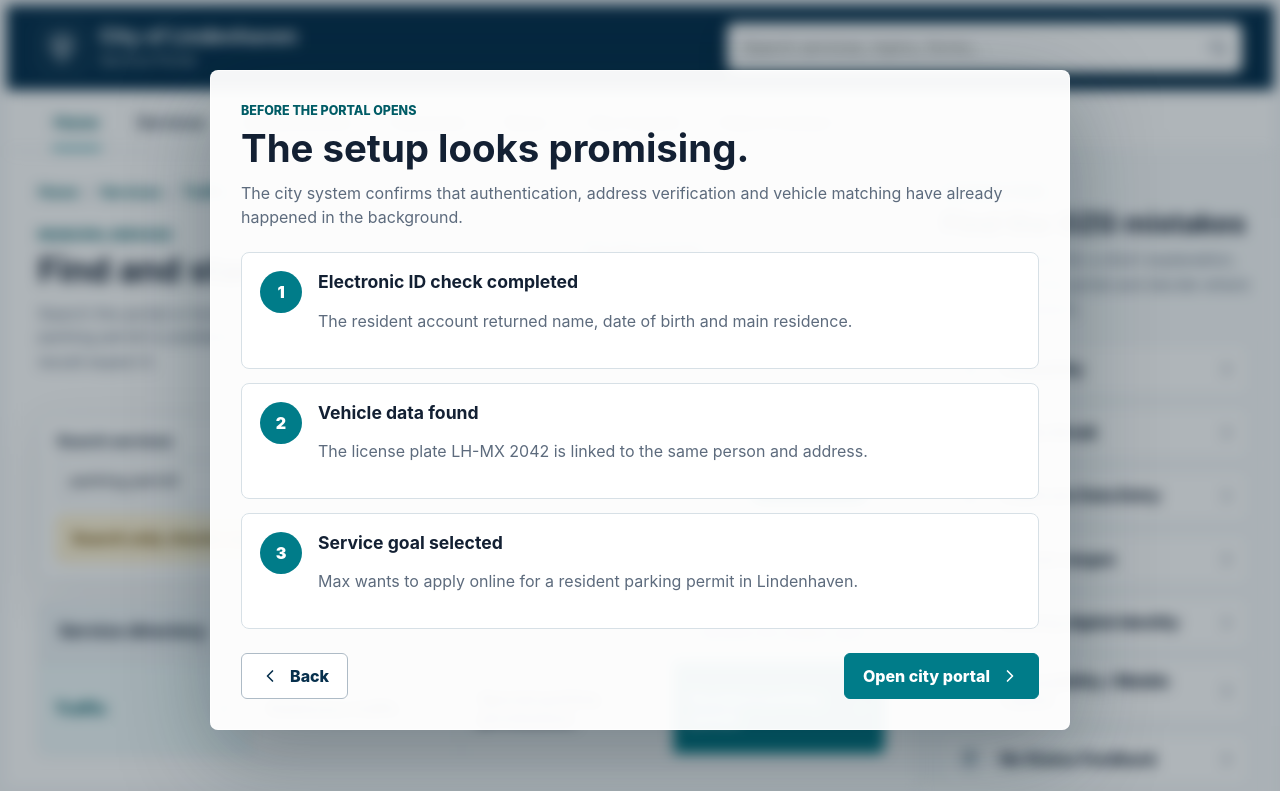
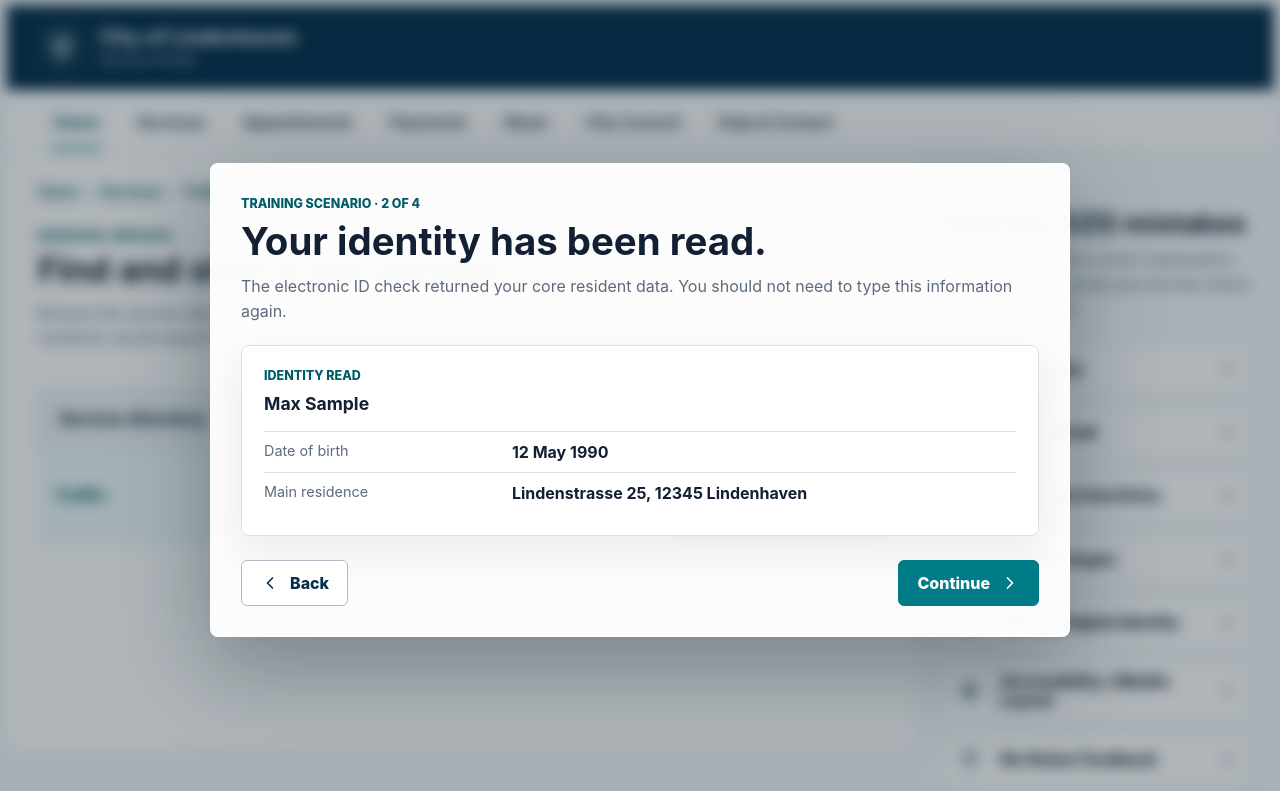
Before and after one commit to Murmeltier03/OZG-Website-, a plain HTML site: page index.html in a window 1280 px wide. Both pictures are taken after a click on the button "Continue". Shown: the top 791 px of the page. Drawn offline with Linux system fonts and the light colour scheme.

Commit message:
Simplify intro flow and remove service search

```diff
--- a/index.html
+++ b/index.html
@@ -9,7 +9,7 @@
   </head>
   <body class="scenario-modal-open">
     <div class="app-shell">
-      <header class="site-header">
+      <header class="site-header compact-header">
         <div class="brand">
           <div class="brand-mark" aria-hidden="true">
             <svg viewBox="0 0 48 48" role="img">
@@ -22,16 +22,6 @@
             <span>Service Portal</span>
           </div>
         </div>
-
-        <form class="top-search" id="topSearch" role="search">
-          <label class="sr-only" for="searchInput">Search services, topics, forms</label>
-          <input id="searchInput" name="query" type="search" placeholder="Search services, topics, forms...">
-          <button class="icon-button" type="submit" aria-label="Search">
-            <svg viewBox="0 0 24 24" aria-hidden="true">
-              <path d="m21 21-4.7-4.7M10.8 18a7.2 7.2 0 1 1 0-14.4 7.2 7.2 0 0 1 0 14.4Z"></path>
-            </svg>
-          </button>
-        </form>
       </header>
 
       <nav class="main-nav" aria-label="Primary navigation">
@@ -58,31 +48,9 @@
                 <p class="section-label">Municipal services</p>
                 <h1 id="portalTitle">Find and start a city service</h1>
                 <p>
-                  Search the portal or browse the service directory. The resident parking permit is
-                  available online, but it is not where most residents would expect it.
+                  Browse the service directory. The resident parking permit is available online,
+                  but it is not where most residents would expect it.
                 </p>
-              </div>
-              <div class="callout" data-linked-error="1">
-                <strong>Try the search</strong>
-                <span>Search for "parking permit" and see what the portal returns.</span>
-              </div>
-            </div>
-
-            <div class="search-card" data-linked-error="1">
-              <form id="serviceSearch" role="search">
-                <label for="serviceSearchInput">Search services</label>
-                <div class="field-with-button">
-                  <input id="serviceSearchInput" type="search" value="parking permit">
-                  <button class="primary-button small" type="submit">
-                    Search
-                    <svg viewBox="0 0 24 24" aria-hidden="true">
-                      <path d="m21 21-4.7-4.7M10.8 18a7.2 7.2 0 1 1 0-14.4 7.2 7.2 0 0 1 0 14.4Z"></path>
-                    </svg>
-                  </button>
-                </div>
-              </form>
-              <div class="search-result" id="searchResult" aria-live="polite">
-                Search only checks exact category names. "parking permit" returns no service result.
               </div>
             </div>
 
@@ -391,16 +359,39 @@
 
     <div class="scenario-overlay" id="scenarioOverlay" role="dialog" aria-modal="true" aria-labelledby="scenarioTitle">
       <div class="scenario-modal">
-        <section class="modal-step is-active" data-modal-step="identity">
-          <p class="section-label">Training scenario</p>
-          <h1 id="scenarioTitle">You are applying for a resident parking permit as Max Sample.</h1>
+        <section class="modal-step is-active" data-modal-step="role">
+          <p class="section-label">Training scenario · 1 of 4</p>
+          <h1 id="scenarioTitle">You are Max Sample.</h1>
           <p>
-            Your electronic ID has just been read. The portal already received your core resident data
-            and your registered vehicle details.
+            In this click dummy, you are a resident of Lindenhaven. You want to apply
+            for a resident parking permit online.
           </p>
 
-          <div class="profile-grid modal-profile-grid">
-            <article class="info-card">
+          <article class="scenario-info-card">
+            <span class="card-kicker">Your role</span>
+            <h2>Resident applicant</h2>
+            <p>Move through the portal as Max and look for service design issues along the way.</p>
+          </article>
+
+          <div class="action-row">
+            <button class="primary-button" type="button" data-modal-next>
+              Continue
+              <svg viewBox="0 0 24 24" aria-hidden="true">
+                <path d="m9 18 6-6-6-6"></path>
+              </svg>
+            </button>
+          </div>
+        </section>
+
+        <section class="modal-step" data-modal-step="identity">
+          <p class="section-label">Training scenario · 2 of 4</p>
+          <h1>Your identity has been read.</h1>
+          <p>
+            The electronic ID check returned your core resident data. You should not need to type
+            this information again.
+          </p>
+
+          <article class="scenario-info-card">
             <span class="card-kicker">Identity read</span>
             <h2>Max Sample</h2>
             <dl>
@@ -415,7 +406,30 @@
             </dl>
           </article>
 
-            <article class="info-card">
+          <div class="action-row split">
+            <button class="secondary-button" type="button" data-modal-prev>
+              <svg viewBox="0 0 24 24" aria-hidden="true">
+                <path d="m15 18-6-6 6-6"></path>
+              </svg>
+              Back
+            </button>
+            <button class="primary-button" type="button" data-modal-next>
+              Continue
+              <svg viewBox="0 0 24 24" aria-hidden="true">
+                <path d="m9 18 6-6-6-6"></path>
+              </svg>
+            </button>
+          </div>
+        </section>
+
+        <section class="modal-step" data-modal-step="vehicle">
+          <p class="section-label">Training scenario · 3 of 4</p>
+          <h1>Your vehicle has been registered.</h1>
+          <p>
+            The city system also found a vehicle record linked to the same person and address.
+          </p>
+
+          <article class="scenario-info-card">
             <span class="card-kicker">Vehicle register</span>
             <h2>LH-MX 2042</h2>
             <dl>
@@ -429,9 +443,14 @@
               </div>
             </dl>
           </article>
-          </div>
 
-          <div class="action-row">
+          <div class="action-row split">
+            <button class="secondary-button" type="button" data-modal-prev>
+              <svg viewBox="0 0 24 24" aria-hidden="true">
+                <path d="m15 18-6-6 6-6"></path>
+              </svg>
+              Back
+            </button>
             <button class="primary-button" type="button" data-modal-next>
               Continue
               <svg viewBox="0 0 24 24" aria-hidden="true">
@@ -441,37 +460,19 @@
           </div>
         </section>
 
-        <section class="modal-step" data-modal-step="briefing">
-          <p class="section-label">Before the portal opens</p>
-          <h1>The setup looks promising.</h1>
+        <section class="modal-step" data-modal-step="ready">
+          <p class="section-label">Training scenario · 4 of 4</p>
+          <h1>Now open the city portal.</h1>
           <p>
-            The city system confirms that authentication, address verification and vehicle matching
-            have already happened in the background.
+            Your task is to apply for the permit and notice where the digital service breaks down.
+            Use the right panel only as a reference for possible OZG mistakes.
           </p>
 
-          <ol class="event-list modal-event-list">
-            <li>
-              <span class="event-icon" aria-hidden="true">1</span>
-              <div>
-                <h2>Electronic ID check completed</h2>
-                <p>The resident account returned name, date of birth and main residence.</p>
-              </div>
-            </li>
-            <li>
-              <span class="event-icon" aria-hidden="true">2</span>
-              <div>
-                <h2>Vehicle data found</h2>
-                <p>The license plate LH-MX 2042 is linked to the same person and address.</p>
-              </div>
-            </li>
-            <li>
-              <span class="event-icon" aria-hidden="true">3</span>
-              <div>
-                <h2>Service goal selected</h2>
-                <p>Max wants to apply online for a resident parking permit in Lindenhaven.</p>
-              </div>
-            </li>
-          </ol>
+          <article class="scenario-info-card">
+            <span class="card-kicker">Service goal</span>
+            <h2>Resident parking permit</h2>
+            <p>Start in the municipal service directory and continue through the application flow.</p>
+          </article>
 
           <div class="action-row split">
             <button class="secondary-button" type="button" data-modal-prev>
--- a/script.js
+++ b/script.js
@@ -53,11 +53,13 @@ const mistakes = [
 
 const screens = Array.from(document.querySelectorAll(".screen"));
 const modalSteps = Array.from(document.querySelectorAll(".modal-step"));
+const modalStepNames = modalSteps.map((step) => step.dataset.modalStep);
 const mistakeList = document.querySelector("#mistakeList");
 const portalPanel = document.querySelector("#portalPanel");
 const scenarioOverlay = document.querySelector("#scenarioOverlay");
 const toast = document.querySelector("#toast");
 let toastTimer;
+let currentModalStep = 0;
 
 function goTo(screenName) {
   screens.forEach((screen) => {
@@ -80,6 +82,15 @@ function showModalStep(stepName) {
   modalSteps.forEach((step) => {
     step.classList.toggle("is-active", step.dataset.modalStep === stepName);
   });
+  currentModalStep = Math.max(0, modalStepNames.indexOf(stepName));
+}
+
+function moveModalStep(direction) {
+  const nextStep = currentModalStep + direction;
+  if (nextStep < 0 || nextStep >= modalStepNames.length) {
+    return;
+  }
+  showModalStep(modalStepNames[nextStep]);
 }
 
 function closeScenarioModal() {
@@ -131,13 +142,13 @@ document.addEventListener("click", (event) => {
 
   const nextModalButton = event.target.closest("[data-modal-next]");
   if (nextModalButton) {
-    showModalStep("briefing");
+    moveModalStep(1);
     return;
   }
 
   const prevModalButton = event.target.closest("[data-modal-prev]");
   if (prevModalButton) {
-    showModalStep("identity");
+    moveModalStep(-1);
     return;
   }
 
@@ -155,23 +166,4 @@ document.addEventListener("click", (event) => {
   }
 });
 
-document.querySelector("#serviceSearch").addEventListener("submit", (event) => {
-  event.preventDefault();
-  const query = document.querySelector("#serviceSearchInput").value.trim();
-  const result = document.querySelector("#searchResult");
-
-  if (query.toLowerCase() === "traffic") {
-    result.textContent = "1 category found: Traffic. The actual parking permit service is still hidden several levels deeper.";
-  } else {
-    result.textContent = `No service result for "${query}". Search only checks exact category names, not service titles.`;
-  }
-});
-
-document.querySelector("#topSearch").addEventListener("submit", (event) => {
-  event.preventDefault();
-  const query = document.querySelector("#searchInput").value.trim() || "your search";
-  showToast(`No direct service result for "${query}". Try the service directory.`);
-  goTo("portal");
-});
-
 renderMistakes();
--- a/styles.css
+++ b/styles.css
@@ -89,6 +89,10 @@ svg {
   background: var(--navy);
 }
 
+.site-header.compact-header {
+  grid-template-columns: 1fr;
+}
+
 .brand {
   display: flex;
   align-items: center;
@@ -129,42 +133,6 @@ svg {
   margin-top: 4px;
   color: rgba(255, 255, 255, 0.78);
   font-size: 0.92rem;
-}
-
-.top-search {
-  display: grid;
-  grid-template-columns: 1fr 48px;
-  align-items: center;
-  overflow: hidden;
-  background: #fff;
-  border-radius: var(--radius);
-  box-shadow: 0 10px 30px rgba(0, 0, 0, 0.16);
-}
-
-.top-search input {
-  min-width: 0;
-  border: 0;
-  padding: 15px 16px;
-  color: var(--ink);
-  background: #fff;
-  outline: none;
-}
-
-.icon-button {
-  display: grid;
-  place-items: center;
-  width: 48px;
-  height: 48px;
-  color: var(--muted);
-  background: transparent;
-  border: 0;
-}
-
-.icon-button:hover,
-.icon-button:focus-visible {
-  color: var(--teal);
-  background: var(--subtle);
-  outline: none;
 }
 
 .main-nav {
@@ -305,7 +273,6 @@ p {
 .summary-card,
 .payment-card,
 .form-card,
-.search-card,
 .finish-panel {
   border: 1px solid var(--line);
   border-radius: var(--radius);
@@ -402,11 +369,6 @@ dd {
   outline: none;
 }
 
-.primary-button.small {
-  min-height: 42px;
-  padding-inline: 14px;
-}
-
 .event-list {
   display: grid;
   gap: 14px;
@@ -454,49 +416,18 @@ dd {
 
 .service-landing {
   display: grid;
-  grid-template-columns: minmax(0, 1fr) minmax(260px, 320px);
+  grid-template-columns: minmax(0, 760px);
   gap: 24px;
   align-items: start;
   margin-bottom: 24px;
 }
 
-.callout {
-  padding: 18px;
-  background: #eaf6f7;
-  border: 1px solid #b8dade;
-  border-radius: var(--radius);
-}
-
-.callout strong,
-.callout span {
-  display: block;
-}
-
-.callout span {
-  margin-top: 6px;
-  color: var(--muted);
-  line-height: 1.45;
-}
-
-.search-card {
-  padding: 18px;
-  margin-bottom: 22px;
-}
-
-.search-card label,
 .form-grid label {
   display: grid;
   gap: 8px;
   color: #263548;
   font-size: 0.92rem;
   font-weight: 800;
-}
-
-.field-with-button {
-  display: grid;
-  grid-template-columns: 1fr auto;
-  gap: 10px;
-  margin-top: 8px;
 }
 
 input,
@@ -516,16 +447,6 @@ input:focus,
 select:focus {
   border-color: var(--teal);
   box-shadow: 0 0 0 3px rgba(0, 124, 137, 0.14);
-}
-
-.search-result {
-  margin-top: 14px;
-  padding: 12px 14px;
-  color: #714d00;
-  background: var(--amber-soft);
-  border: 1px solid #f1ce73;
-  border-radius: 6px;
-  font-weight: 700;
 }
 
 .directory {
@@ -838,6 +759,19 @@ select:focus {
   font-size: clamp(2rem, 3vw, 3rem);
 }
 
+.scenario-info-card {
+  margin-top: 22px;
+  padding: 22px;
+  background: #fff;
+  border: 1px solid var(--line);
+  border-radius: var(--radius);
+  box-shadow: 0 16px 42px rgba(19, 32, 51, 0.08);
+}
+
+.scenario-info-card p {
+  margin-bottom: 0;
+}
+
 .modal-step {
   display: none;
 }
@@ -940,10 +874,6 @@ select:focus {
     border-bottom: 1px solid var(--line);
   }
 
-  .field-with-button {
-    grid-template-columns: 1fr;
-  }
-
   h1 {
     font-size: 2rem;
   }
```
Lines whose indentation alone changed are shown as unchanged.
